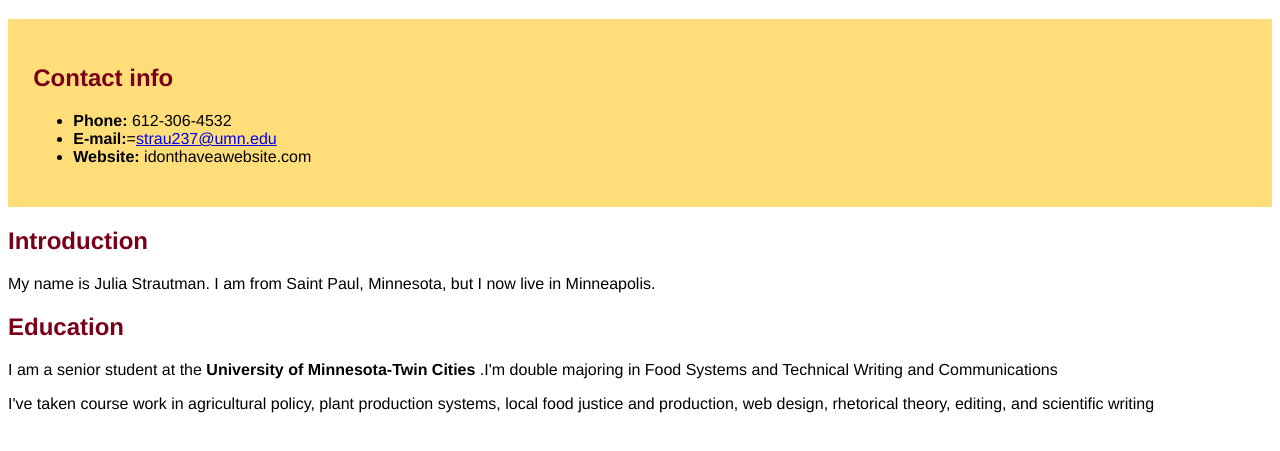
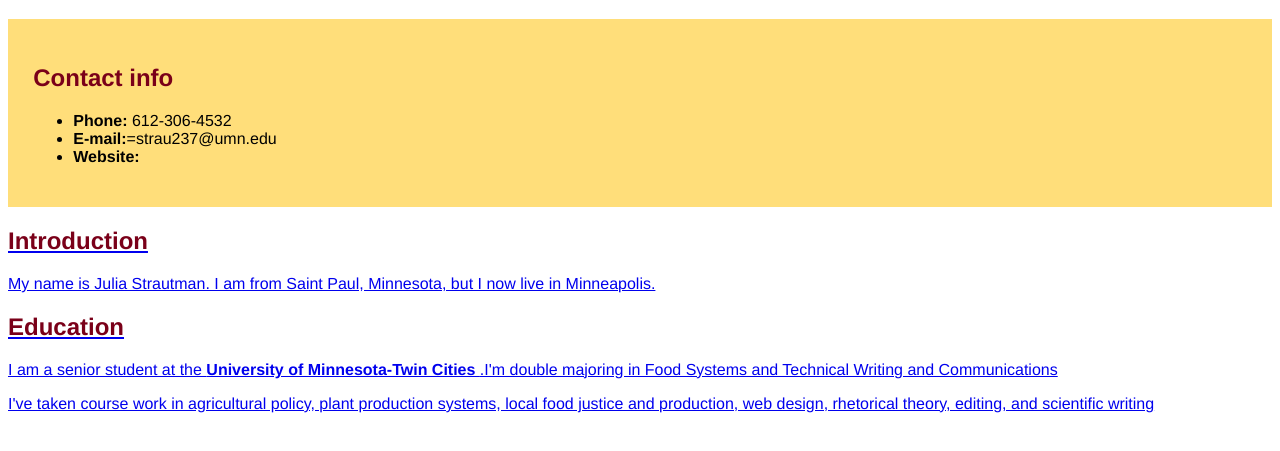
Before and after one commit to strau237/Julia_Strautman_Template_Website, a plain HTML site: page index.html in a window 1280 px wide. Shown: the part 61-512 px from the top of the page. Drawn offline with Linux system fonts and the light colour scheme.

Commit message:
Update index.html

```diff
--- a/index.html
+++ b/index.html
@@ -12,8 +12,8 @@
 <h2>Contact info</h2>
 <ul>
   <li><strong>Phone:</strong> 612-306-4532</li>
-  <li><strong>E-mail:</strong>=<a href="mailto:strau237@umn.edu">strau237@umn.edu</a></li>
-  <li><strong>Website:</strong> idonthaveawebsite.com</li>
+  <li><strong>E-mail:</strong>=<a href"mailto:strau237@umn.edu">strau237@umn.edu</a></li>
+  <li><strong>Website:</strong>  <a href="https://www.linkedin.com/in/juliastrautman/"> </li>
 </ul>
 </div>
 
```
